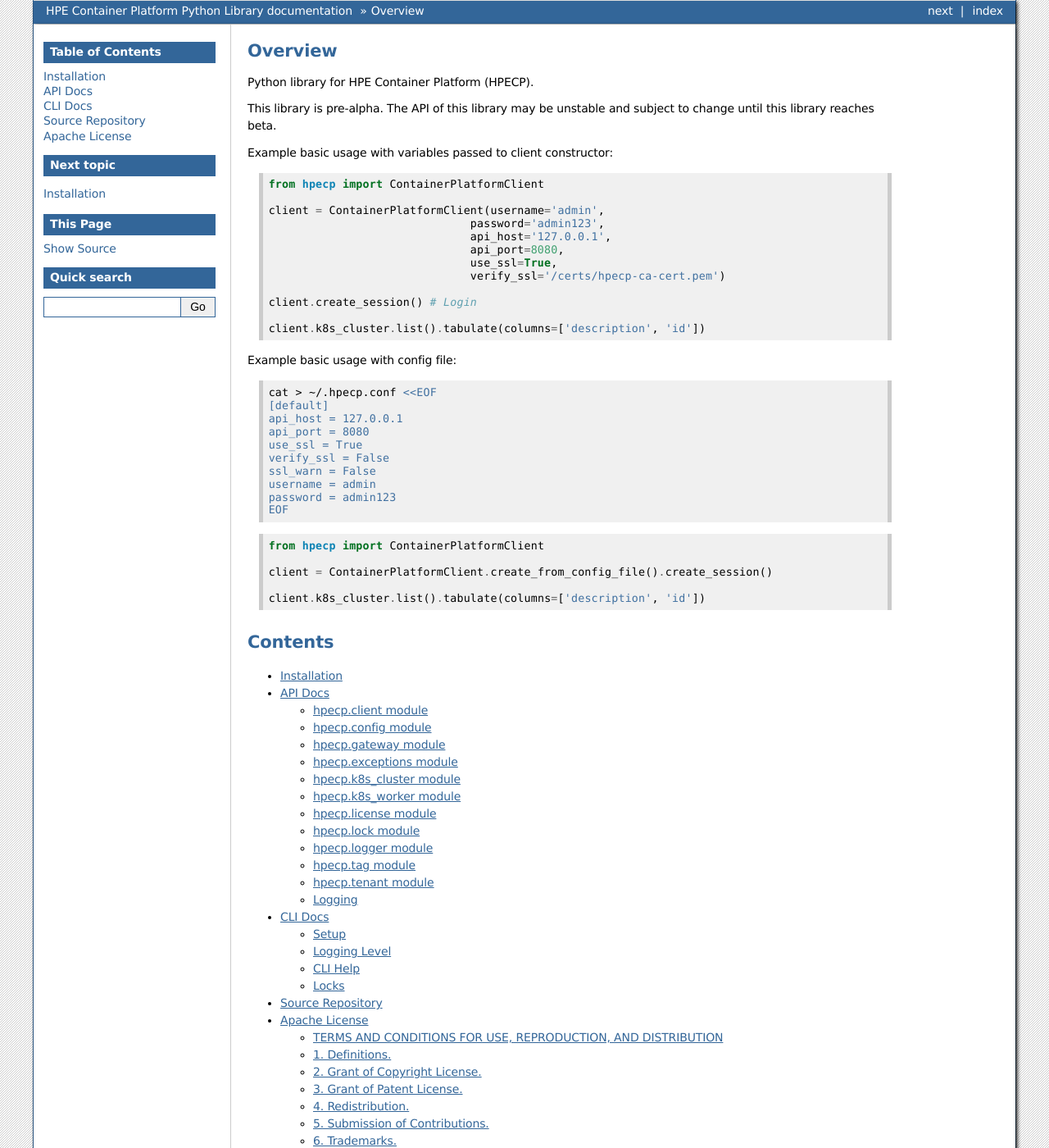
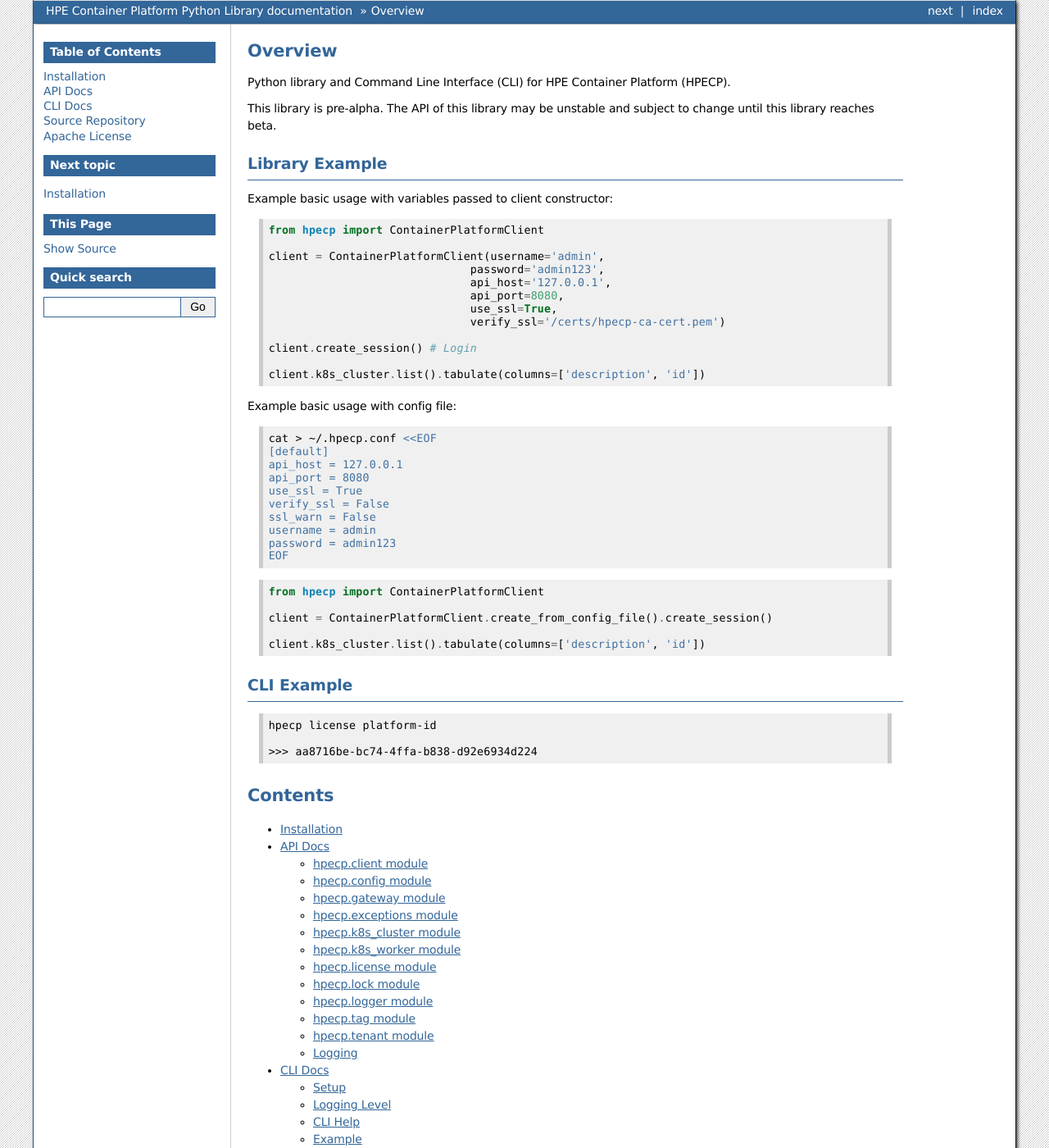
Before and after one commit to hpe-container-platform-community/hpecp-python-library, a Sphinx documentation site: the page built from docs/source/index.rst, in a window 1280 px wide and 1400 px high. Shown: the whole window at 82% size. Built offline with Sphinx 7.4.7, drawn with Linux system fonts in a browser that asks for light colours.

Commit message:
add headings

```diff
--- a/docs/source/cli.rst
+++ b/docs/source/cli.rst
@@ -130,5 +130,5 @@ Returns::
         --output=OUTPUT
             how to display the output ['yaml'|'json']
 
-Locks
------
+Example
+-------
--- a/docs/source/index.rst
+++ b/docs/source/index.rst
@@ -1,11 +1,13 @@
 Overview
 =========
 
-Python library for HPE Container Platform (HPECP).
+Python library and Command Line Interface (CLI) for HPE Container Platform (HPECP).
 
 This library is pre-alpha. The API of this library may be unstable and
 subject to change until this library reaches beta.
 
+Library Example
+---------------
 
 Example basic usage with variables passed to client constructor:
 
@@ -47,6 +49,15 @@ Example basic usage with config file:
 
    client.k8s_cluster.list().tabulate(columns=['description', 'id'])
 
+CLI Example
+-----------
+
+.. code-block:: bash
+
+    hpecp license platform-id
+
+    >>> aa8716be-bc74-4ffa-b838-d92e6934d224
+
 
 Contents
 ========
```
